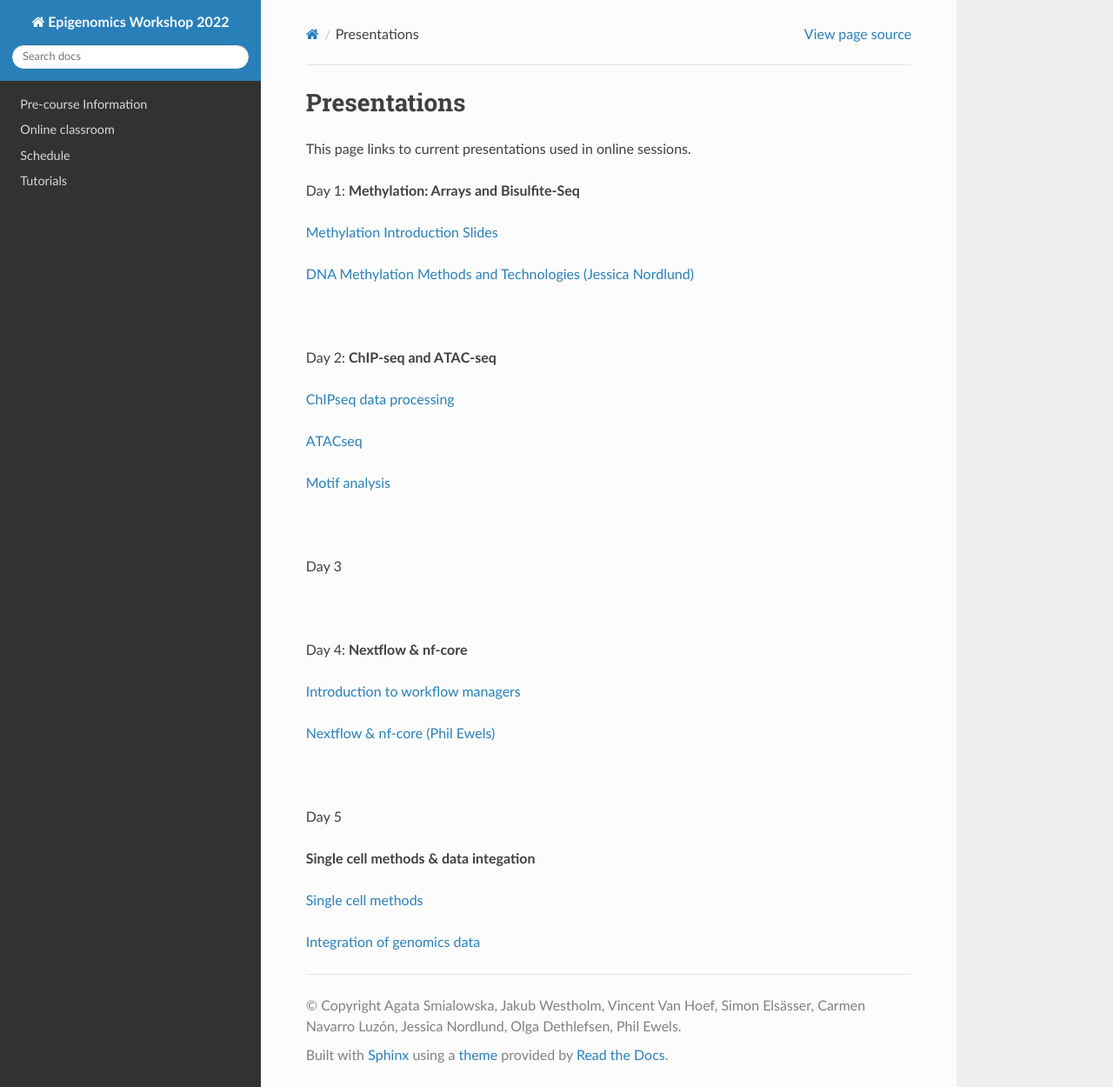
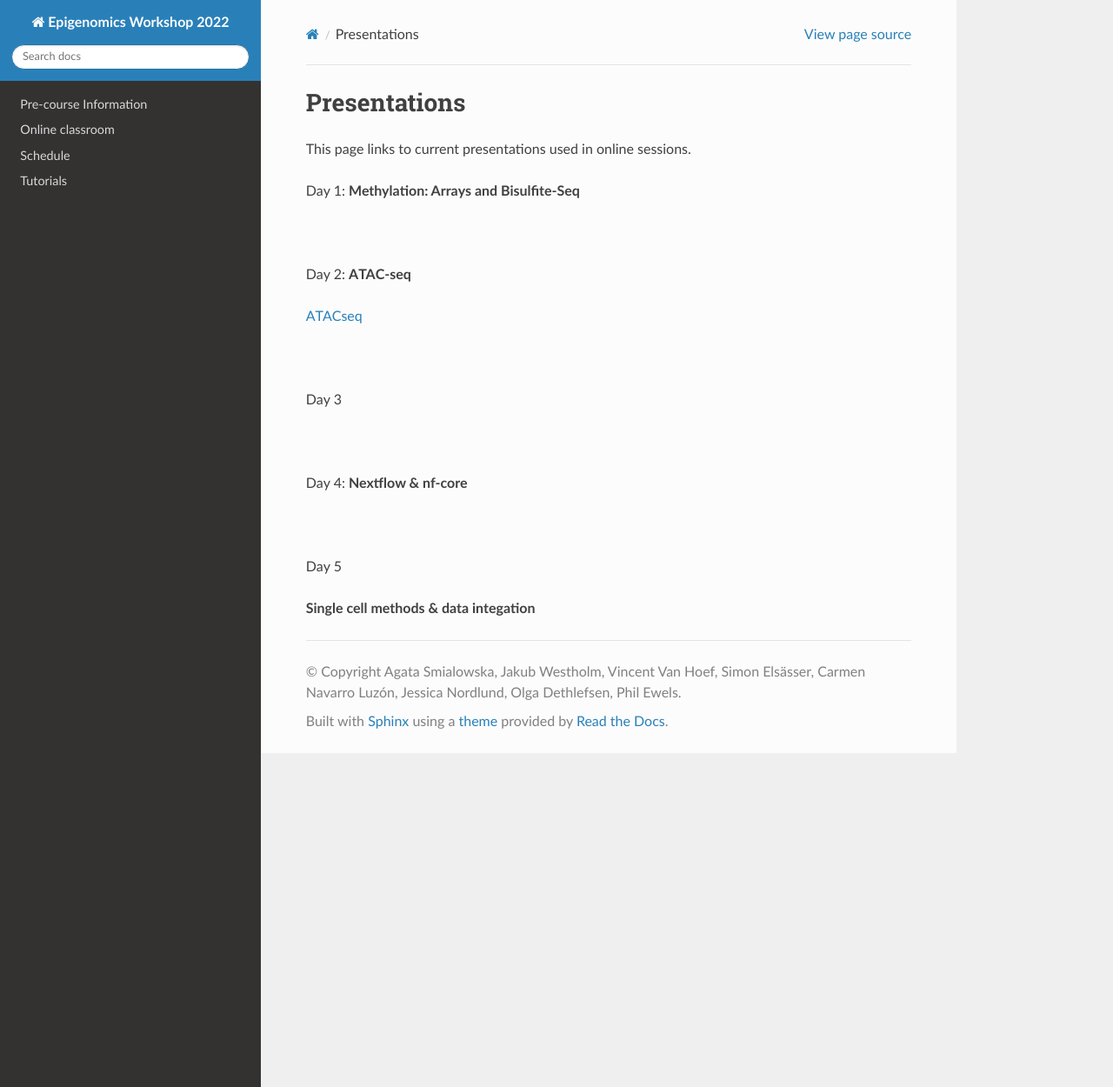
Before and after one commit to NBISweden/workshop-epigenomics-RTDs, a Sphinx documentation site: the page built from docs/content/presentations.rst, in a window 1280 px wide and 1250 px high. Shown: the whole window at 87% size. Built offline with Sphinx 7.4.7 and the Read the Docs theme 2.0.0, drawn with Linux system fonts in a browser that asks for light colours.

Commit message:
add atacseq slides

```diff
--- a/docs/content/presentations.rst
+++ b/docs/content/presentations.rst
@@ -17,21 +17,21 @@
 
 Day 1: **Methylation: Arrays and Bisulfite-Seq**
 
-`Methylation Introduction Slides <../_static/Methylation_Slides.pdf>`_
+.. `Methylation Introduction Slides <../_static/Methylation_Slides.pdf>`_
 
-`DNA Methylation Methods and Technologies (Jessica Nordlund) <../_static/JN-EpigeneticsMethods_2021-10-25.pdf>`_
+.. `DNA Methylation Methods and Technologies (Jessica Nordlund) <../_static/JN-EpigeneticsMethods_2021-10-25.pdf>`_
 
 :raw-html:`<br />`
 
 
-Day 2: **ChIP-seq and ATAC-seq**
+Day 2: **ATAC-seq**
 
 
-`ChIPseq data processing <../_static/slides-chipseqproc-as-2021.pdf>`_
+.. `ChIPseq data processing <../_static/slides-chipseqproc-as-2021.pdf>`_
 
-`ATACseq <../_static/slides-atacseqproc-as-2021.pdf>`_
+`ATACseq <../_static/slides-atacseqproc-as-2022.pdf>`_
 
-`Motif analysis <../_static/slides-motiffinding2021.pdf>`_
+.. `Motif analysis <../_static/slides-motiffinding2021.pdf>`_
 
 
 
@@ -47,9 +47,9 @@
 
 Day 4: **Nextflow & nf-core**
 
-`Introduction to workflow managers <../_static/WFM_Introduction_2021.pdf>`_
+.. `Introduction to workflow managers <../_static/WFM_Introduction_2021.pdf>`_
 
-`Nextflow & nf-core (Phil Ewels) <../_static/nf_core_intro.pdf>`_
+.. `Nextflow & nf-core (Phil Ewels) <../_static/nf_core_intro.pdf>`_
 
 
 :raw-html:`<br />`
@@ -59,6 +59,6 @@
 
 **Single cell methods & data integation**
 
-`Single cell methods <../_static/slides-single-cell-2021.pdf>`_
+.. `Single cell methods <../_static/slides-single-cell-2021.pdf>`_
 
-`Integration of genomics data  <../_static/slides-data-integration-2021.pdf>`_
+.. `Integration of genomics data  <../_static/slides-data-integration-2021.pdf>`_
```
Also changed, not shown: 1 other file.
